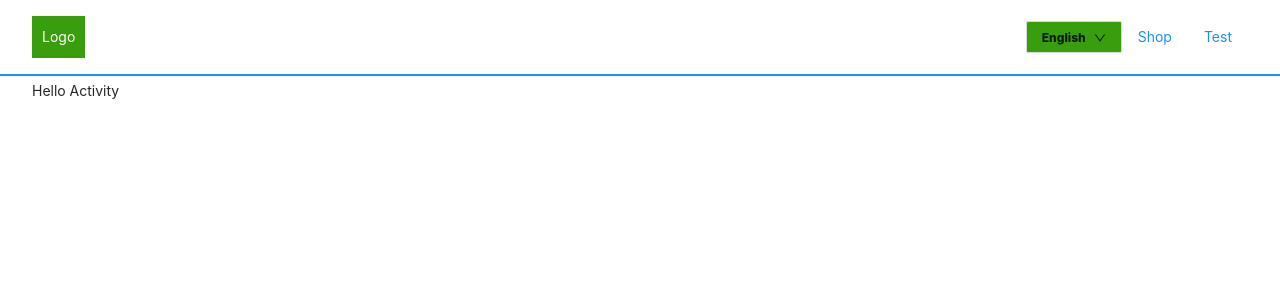
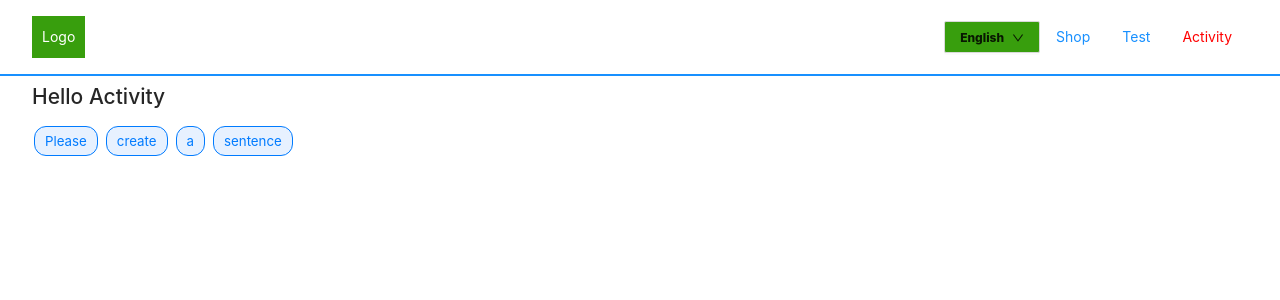
Before and after one commit to Red02Raccoon/shop, a React (Create React App) app: page /activity in a window 1280 px wide. Shown: the top 300 px of the page. Built offline with nearby package versions, Linux system fonts and the light colour scheme.

Commit message:
add sentence component

```diff
--- a/src/components/NavBar/NavBar.tsx
+++ b/src/components/NavBar/NavBar.tsx
@@ -13,6 +13,12 @@ const navConfig = [
         title: 'Test',
         translation: 'tr_test',
         link: '/test',
+    },
+    {
+        id: 'activity',
+        title: 'Activity',
+        translation: 'tr_activity',
+        link: '/activity',
     },
 ];
 
--- /dev/null
+++ b/src/components/Sentence/Sentence.tsx
@@ -0,0 +1,36 @@
+import React from 'react';
+
+/**
+ * add a component that will accept a sentence and display it as a list of separate words
+ * Each word is styled to look like a small button
+ */
+type SentenceToWordsProps = {
+    sentence: string;
+};
+
+const wordStyle: React.CSSProperties = {
+    display: 'inline-block',
+    padding: '4px 10px',
+    margin: '2px',
+    border: '1px solid #007bff',
+    borderRadius: '12px',
+    background: '#e7f1ff',
+    color: '#007bff',
+    fontSize: '0.95em',
+    userSelect: 'none',
+};
+
+const SentenceToWords: React.FC<SentenceToWordsProps> = ({ sentence }) => {
+    const words = sentence.split(' ').filter(Boolean);
+    return (
+        <ul style={{ listStyle: 'none', padding: 0, margin: 0 }}>
+            {words.map((word, idx) => (
+                <li key={idx} style={{ display: 'inline', marginRight: 4 }}>
+                    <span style={wordStyle}>{word}</span>
+                </li>
+            ))}
+        </ul>
+    );
+};
+
+export default SentenceToWords;
--- /dev/null
+++ b/src/components/Sentence/index.tsx
@@ -0,0 +1 @@
+export { default as SentenceToWords } from './Sentence';
--- a/src/components/index.tsx
+++ b/src/components/index.tsx
@@ -5,4 +5,5 @@ export { CartDrawer } from './CartDrawer';
 export { CartButton } from './CartButton';
 export { I18nProvider } from './I18n';
 export { Filter } from './Filter';
+export { SentenceToWords } from './Sentence';
 export { withLog } from './hoc';
--- a/src/pages/Activity/Activity.tsx
+++ b/src/pages/Activity/Activity.tsx
@@ -1,7 +1,14 @@
 import React from 'react';
 
+import { SentenceToWords } from 'components';
+
 const Activity = () => {
-    return <div>Hello Activity</div>;
+    return (
+        <div>
+            <h2>Hello Activity</h2>
+            <SentenceToWords sentence="Please create a sentence" />
+        </div>
+    );
 };
 
 export default Activity;
--- a/src/translations/index.ts
+++ b/src/translations/index.ts
@@ -18,6 +18,7 @@ export const translations: { [p: string]: {} } = {
         tr_all: 'Всі товари',
         tr_backHome: 'На головну сторінку',
         tr_404Description: 'Вибачте, я не можу знайти таку сторінку.',
+        tr_activity: 'Розвага',
     },
     en: {
         tr_myMessage: 'Today is {ts, date, ::yyyyMMdd}',
@@ -38,5 +39,6 @@ export const translations: { [p: string]: {} } = {
         tr_all: 'All',
         tr_backHome: 'Back Home',
         tr_404Description: 'Sorry, the page you visited does not exist.',
+        tr_activity: 'Activity',
     },
 };
```
